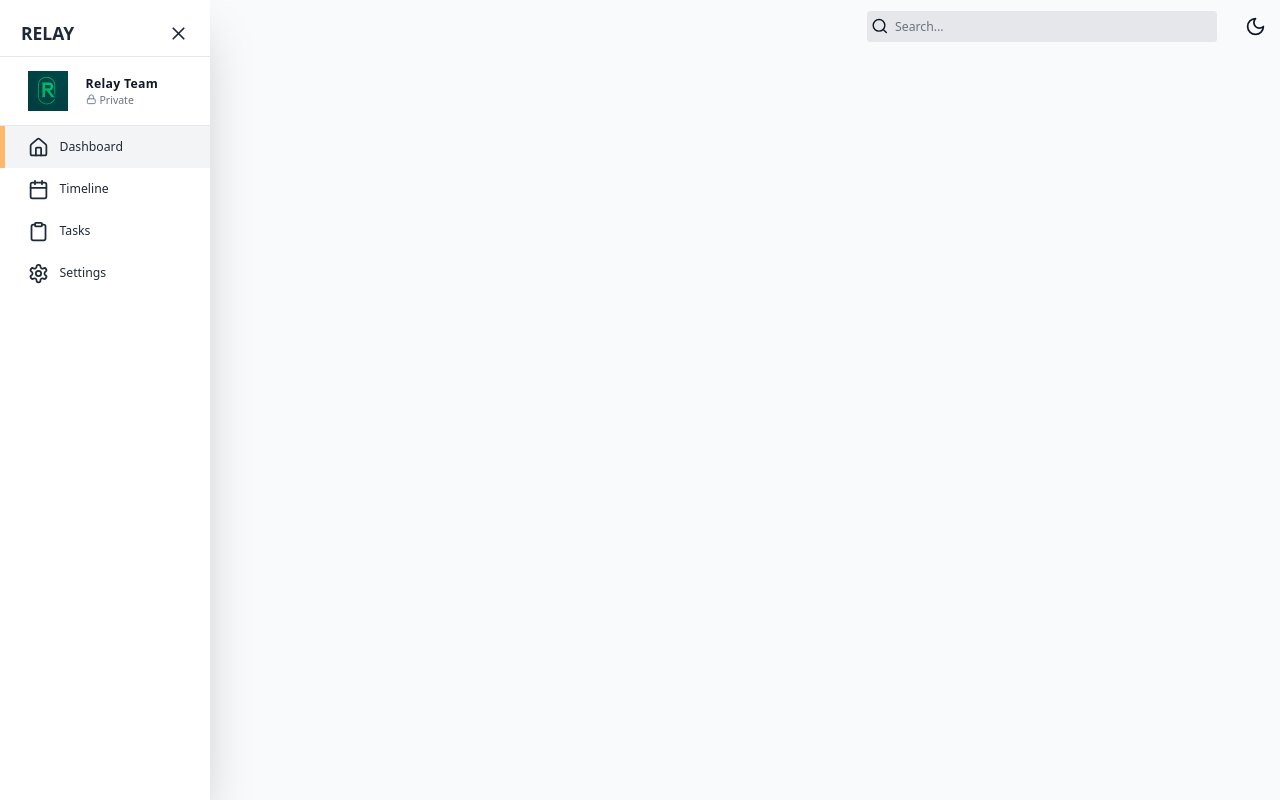
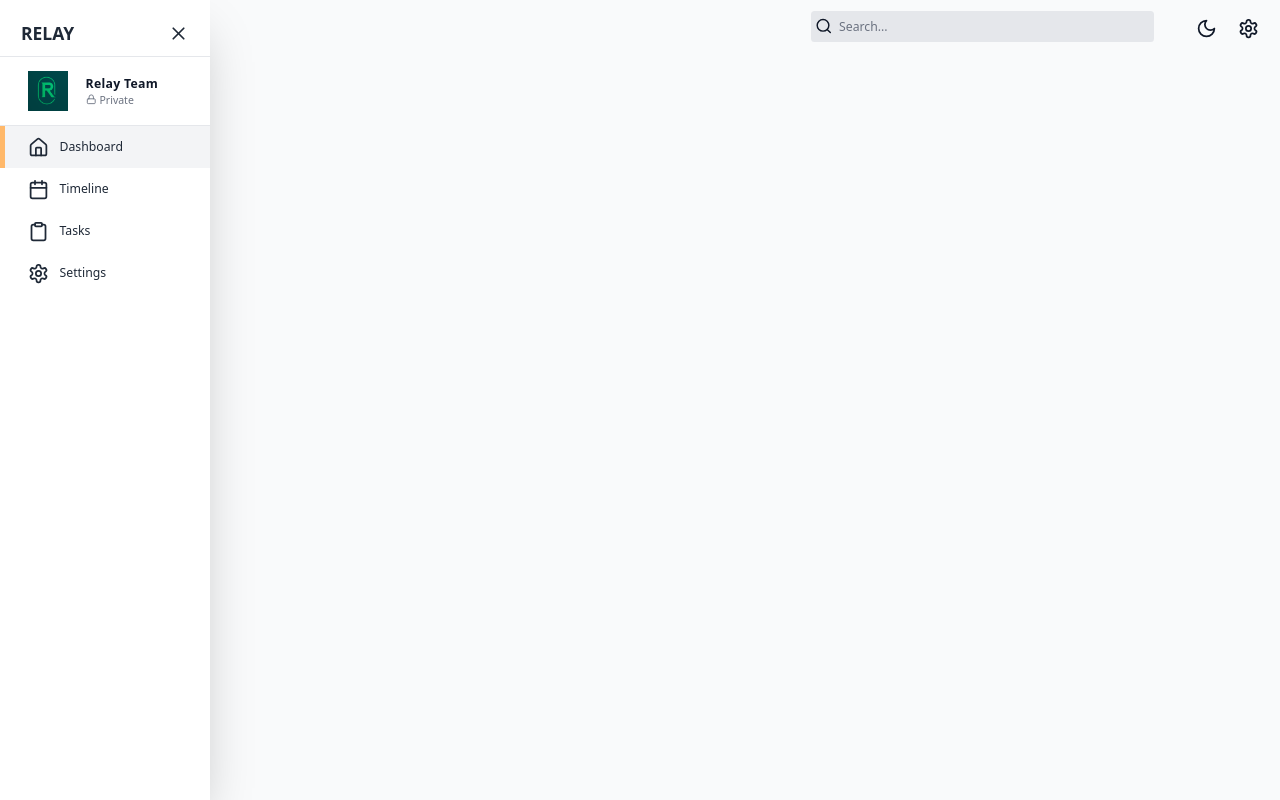
Before and after one commit to markaxelus/relay, a Next.js app in the folder client/: page / in a window 1280 px wide. Built offline with nearby package versions, Linux system fonts and the light colour scheme; no server answers.

Commit message:
darkMode styles

```diff
--- a/client/src/components/Navbar/index.tsx
+++ b/client/src/components/Navbar/index.tsx
@@ -1,7 +1,8 @@
 import React from "react";
 import { useAppDispatch, useAppSelector } from "@/app/redux";
-import { Menu, Moon, Search, Sun } from "lucide-react";
+import { Menu, Moon, Search, Settings, Sun } from "lucide-react";
 import { setIsDarkMode, setIsSidebarCollapsed } from "@/state";
+import Link from "next/link";
 
 const Navbar = () => {
   const dispatch = useAppDispatch();
@@ -19,26 +20,30 @@ const Navbar = () => {
             className="cursor-pointer"
             onClick={() => dispatch(setIsSidebarCollapsed(!isSidebarCollapsed))}
           >
-            <Menu className="h-8 w-8" />
+            <Menu className="h-8 w-8 dark:text-white" />
           </button>
         )}
       </div>
 
-      <div className="flex gap-8">
+      <div className="flex gap-8 ">
         {/* Search Bar */}
-        <div className="relative flex h-min w-[350px]">
-          <Search className="absolute transform top-1/2 -translate-y-1/2 left-[4px] mr-2 h-5 w-5" />
+        <div className="relative flex h-min w-[350px] pr-2">
+          <Search className="absolute transform top-1/2 -translate-y-1/2 left-[4px] h-5 w-5 dark:text-white" />
           <input
-            className="w-full p-2 pl-8 rounded border-none focus:border-transparent focus:outline-none bg-gray-200 placeholder-gray-500"
+            className="w-full p-2 pl-8 rounded border-none focus:border-transparent focus:outline-none bg-gray-200 placeholder-gray-500 dark:bg-gray-700 dark:text-white dark:placeholder-white"
             type="search"
             placeholder="Search..."
           />
         </div>
 
         {/* Icons */}
-        <div className="flex items-center ">
+        <div className="flex items-center gap-2">
           <button
-            className={`cursor-pointer `}
+            className={`cursor-pointer h-min w-min p-2 rounded
+                        ${isDarkMode
+                          ? "dark:hover:bg-gray-700"
+                          : "hover:bg-gray-100"
+                        }`}
             onClick={() => dispatch(setIsDarkMode(!isDarkMode))}
           >
             {isDarkMode ? (
@@ -47,6 +52,16 @@ const Navbar = () => {
               <Moon className="h-6 w-6 dark:text-white" />
             )}
           </button>
+          <Link
+            href="/settings"
+            className={`h-min w-min rounded p-2
+                        ${isDarkMode
+                          ? " dark:hover:bg-gray-700"
+                          : "hover:bg-gray-100"
+                        }`}
+          >
+            <Settings className="h-6 w-6 cursor-pointer dark:text-white" />
+          </Link>
         </div>
       </div>
     </div>
```
